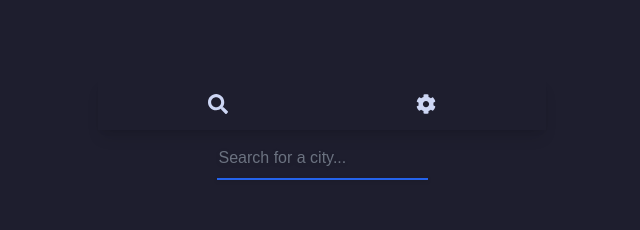
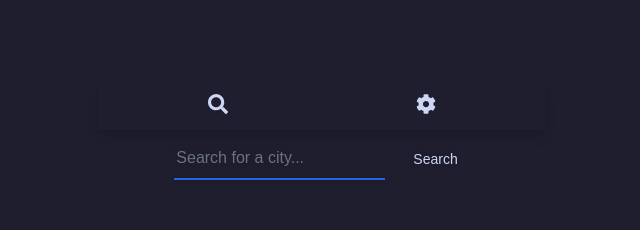
Before and after one commit to Virkkunen/weather, a React (Vite) app: page / in a window 1280 px wide. Shown: the top 230 px of the page, without its empty margins (318-958 px from the left). Built offline with nearby package versions, Linux system fonts and the light colour scheme; no server answers; what @catppuccin/tailwindcss would draw is missing.

Commit message:
feat: search submit button

```diff
--- a/src/components/SearchBar.tsx
+++ b/src/components/SearchBar.tsx
@@ -5,7 +5,7 @@ export const SearchBar = () => {
   const { searchQuery, handleSearchSubmit, handleSearchChange } = useSearch();
 
   return (
-    <form onSubmit={handleSearchSubmit}>
+    <form onSubmit={handleSearchSubmit} className='flex gap-4'>
       <input
         type='text'
         placeholder='Search for a city...'
@@ -14,6 +14,10 @@ export const SearchBar = () => {
         onChange={handleSearchChange}
         autoFocus
       />
+      <button
+        type='submit'
+        className='rounded-lg bg-blue text-mantle py-1 px-3 text-sm font-medium hover:bg-lavender active:bg-opacity-60 transition ease-in-out duration-200'
+      >Search</button>
     </form>
   );
 };
```
